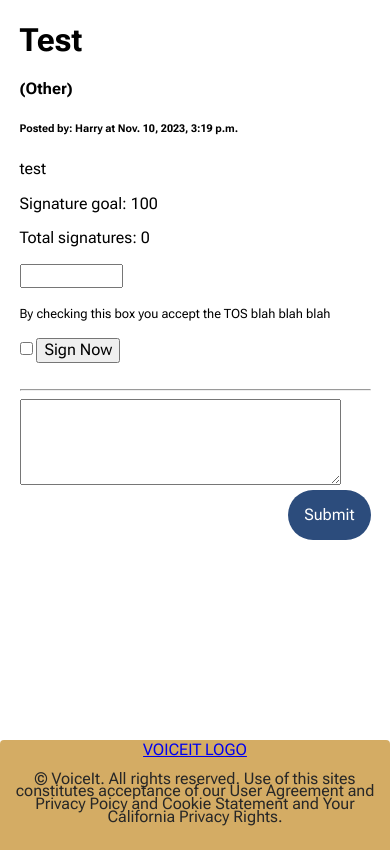
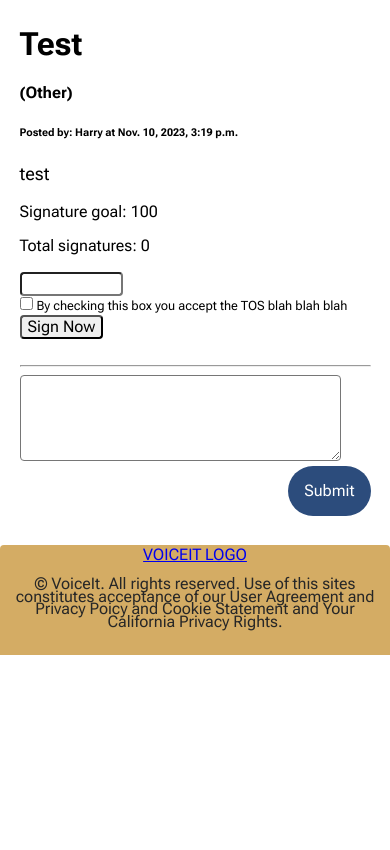
Before and after one commit to HarryDerderian/Voiceit, a Django app: page /petition/925c6790-96bc-4774-99f9-95feb2fa1bc5/ in a window 390 px wide. Shown: the part 189-1039 px from the top of the page. After the commit the page ends 844 px from the top, so only its background shows below. Run offline with Django 4.2, Linux system fonts and the light colour scheme; data comes from the database, SQL or seed files in the repository; data that the repository does not hold is empty.

Commit message:
visual modifications

```diff
--- a/base/templates/base/create-petition.html
+++ b/base/templates/base/create-petition.html
@@ -4,6 +4,6 @@
 <form method ='POST' class="petition-form"> {% csrf_token %}
     {{form.as_p}}
     <!--Description Textbox size-->
-    <input type = 'submit' value = 'Submit' />
+    <input type='submit' value='Submit' class="petition-button" />
 </form>
 {% endblock content %}
--- a/base/templates/base/login.html
+++ b/base/templates/base/login.html
@@ -6,8 +6,10 @@
         {% csrf_token %}
         <label>Username:</label>
         <input type="text" name="username" placeholder="Enter Username"/>
+        <br>
         <label>Password:</label>
         <input type="password" name="password" placeholder="Enter password"/>
+        <br>
         <input type="submit" value="Login"/>
     </form>
     <p>
--- a/base/templates/base/petition.html
+++ b/base/templates/base/petition.html
@@ -1,6 +1,7 @@
 {% extends 'main.html' %}
 {% block content %}
 <div class="petition-view">
+    <div class="main-petition">
         <h1>{{petition.title}}</h1>
         {% if request.user == petition.author%}
         <a href="{% url 'edit-petition' pk=petition.pk%}">
@@ -10,24 +11,31 @@
         <h4>({{petition.category}})</h4>
         <h6>Posted by: {{petition.author.username}} at {{petition.creation_date}}</h6>
 
-    <p>{{petition.description}}</p>
+        <p class="petition-text">{{petition.description}}</p>
         <p>Signature goal: {{petition.signature_goal}}</p>
         <p>Total signatures: {{petition.total_signatures}}</p>
         <form method="post">
             {% csrf_token %}
             <input type="hidden" name="form_type" value="sign_petition">
             <input type="text" id="name" name="name" required minlength="4" maxlength="20" size="10" />
-        <p><small>By checking this box you accept the TOS blah blah blah</small></p>
+            <br>
+            <span>
                 <input type="checkbox" id="tosaccept" name="tosaccept"/>
+                <small>By checking this box you accept the TOS blah blah blah</small>
+            </span>
+
+            <br>
             <button type="submit">Sign Now</button>
         </form>
+    </div>
     <br>
     <hr>
     {% for reply in replies %}
     <!--Change how comments look compared to main petition-->
-    <h6>Posted By: {{reply.author.username}}</h6>
-    <p>{{reply.description | linebreaks}}</p>
-    <br>
+    <div class="comment">
+        <small>Posted By: {{reply.author.username}}</small>
+        <p class="comment-text">{{reply.description | linebreaks}}</p>
+    </div>
     <hr>
     {% endfor %}
     <form method="post">
--- a/templates/static/style.css
+++ b/templates/static/style.css
@@ -21,6 +21,7 @@ select,
 textarea {
   font-family: inherit;
   font-size: 100%;
+  border-radius: 4px;
 }
 /* whole site wrapper */
 .flex-wrapper {
@@ -118,7 +119,7 @@ textarea {
 .content {
     width:90%;
     margin:auto;
-    margin-bottom:150px;
+    margin-bottom:25px;
 }
 
 /*end content frame*/
@@ -169,32 +170,48 @@ textarea {
     width:90%;
     height:5em;
 }
+
+.petition-text {
+    font-size: large;
+}
+
+.comment {
+
+}
+
+.comment-text {
+    font-size:small;
+    background-color: black;
+}
 /*end petition view page*/
 
 /*petitions creation page*/
-.petition-form #id_title, #id_category, #id_description {
+#id_title, #id_category,#id_description {
     display:block;
+    width: 100%;
 }
 
 .petition-form label {
     font-size: larger;
 }
 
-.petition-form li {
-    visibility: hidden;
+.petition-form, .edit-petition-form li {
+    color: var(--red-bg);
+    list-style:none;
+}
+
+.petition-form, .edit-petition-form ul {
+    padding:0;
 }
 /*end petitions creation page */
 
 /*petition edit page */
-.edit-petition-form #id_title, #id_category, #id_description {
-    display:block;
-}
 
 .edit-petition-form {
     font-size: medium;
 }
 
-.edit-peitition-form label {
+.edit-petition-form label {
     font-size: larger;
 }
 
@@ -215,11 +232,4 @@ textarea {
 }
 /*footer small screens*/
 @media screen and (max-width:500px) {
-    .footer {
-
-    }
-
-    .content {
-        margin-bottom:200px;
-    }
 }
```
Lines whose indentation alone changed are shown as unchanged.
